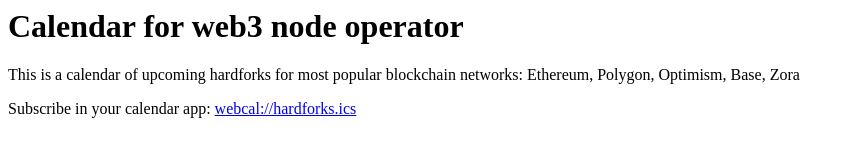
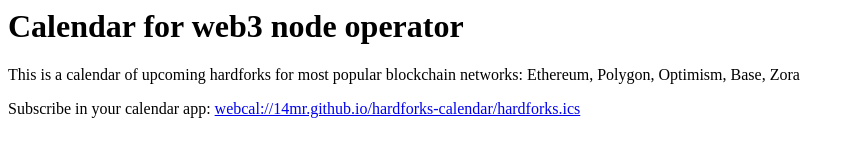
Before and after one commit to 14MR/hardforks-calendar, a website: page website/index.html in a window 1280 px wide. Shown: the whole page, without its empty margins (0-854 px from the left). Drawn offline with Linux system fonts and the light colour scheme.

Commit message:
add readme

```diff
--- a/website/index.html
+++ b/website/index.html
@@ -5,6 +5,6 @@
 <body>
     <h1>Calendar for web3 node operator</h1>
     <p>This is a calendar of upcoming hardforks for most popular blockchain networks: Ethereum, Polygon, Optimism, Base, Zora </p>
-    <p>Subscribe in your calendar app: <a href="webcal://14mr.github.io/hardforks-calendar/hardforks.ics">webcal://hardforks.ics</a></p>
+    <p>Subscribe in your calendar app: <a href="webcal://14mr.github.io/hardforks-calendar/hardforks.ics">webcal://14mr.github.io/hardforks-calendar/hardforks.ics</a></p>
 </body>
 </html>
```
Also changed, not shown: README.md (added).
